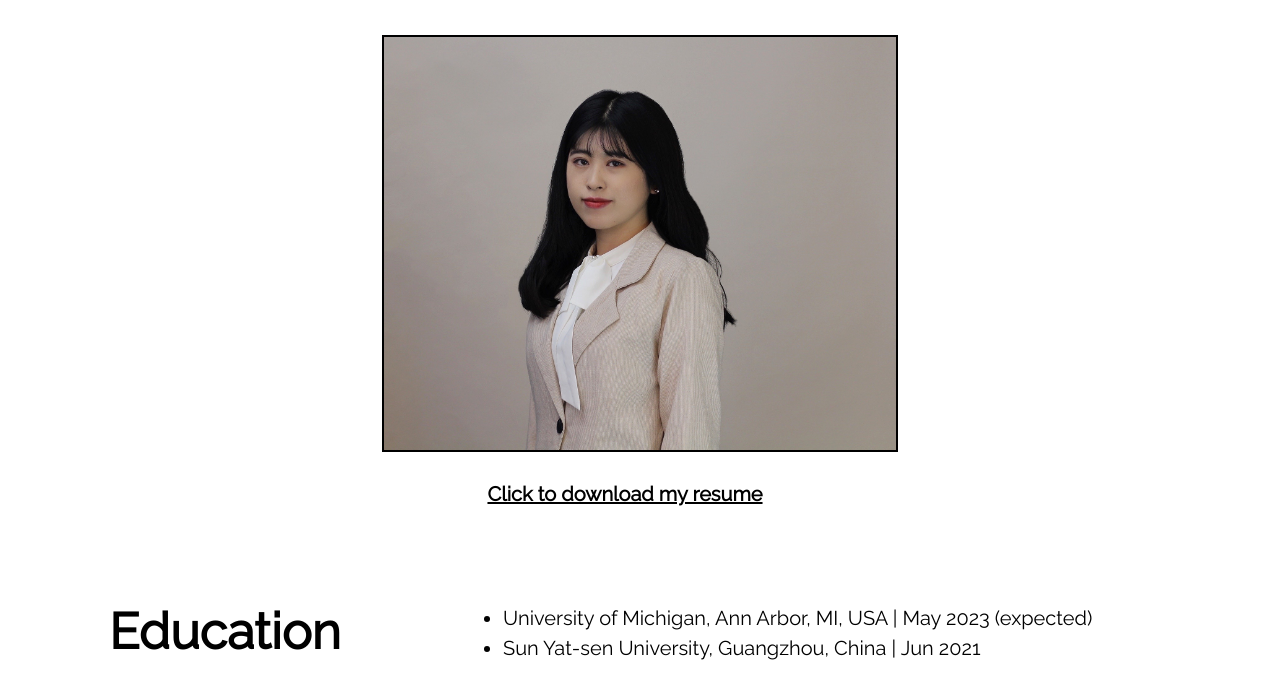
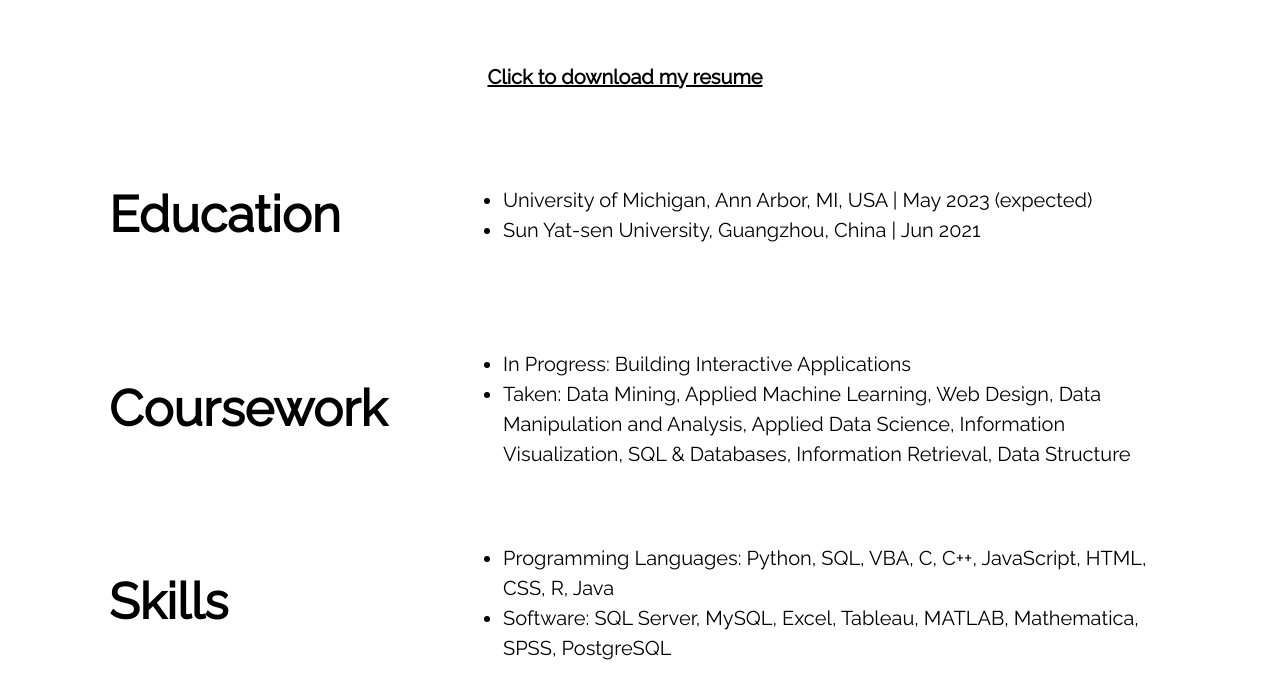
Before and after one commit to Catherine-Hao/personal-website, a plain HTML site: page resume.html in a window 1280 px wide. Shown: the part 110-800 px from the top of the page. Drawn offline with Linux system fonts and the light colour scheme.

Commit message:
Update resume.html

```diff
--- a/resume.html
+++ b/resume.html
@@ -39,9 +39,9 @@
 
 	<main id="resume-main">
 		<!-- <h1>Resume</h1> -->
-		<img src="images/resume_photo.jpg" class = "resume_photo" alt="resume_headshot"/>
+<!-- 		<img src="images/resume_photo.jpg" class = "resume_photo" alt="resume_headshot"/> -->
 
-		<a href="files/Ruolin_Hao_Resume_2208.pdf" download="Ruolin_Hao_Resume" class="download_link">
+		<a href="files/Ruolin_Hao_Resume_2301.pdf" download="Ruolin_Hao_Resume" class="download_link">
   		<h1 class="download_text">Click to download my resume</h1>
 		</a>
 		<!-- <a href="http://www.linkedin.com/in/ruolin-hao"><br>Download</br></a> -->
```
